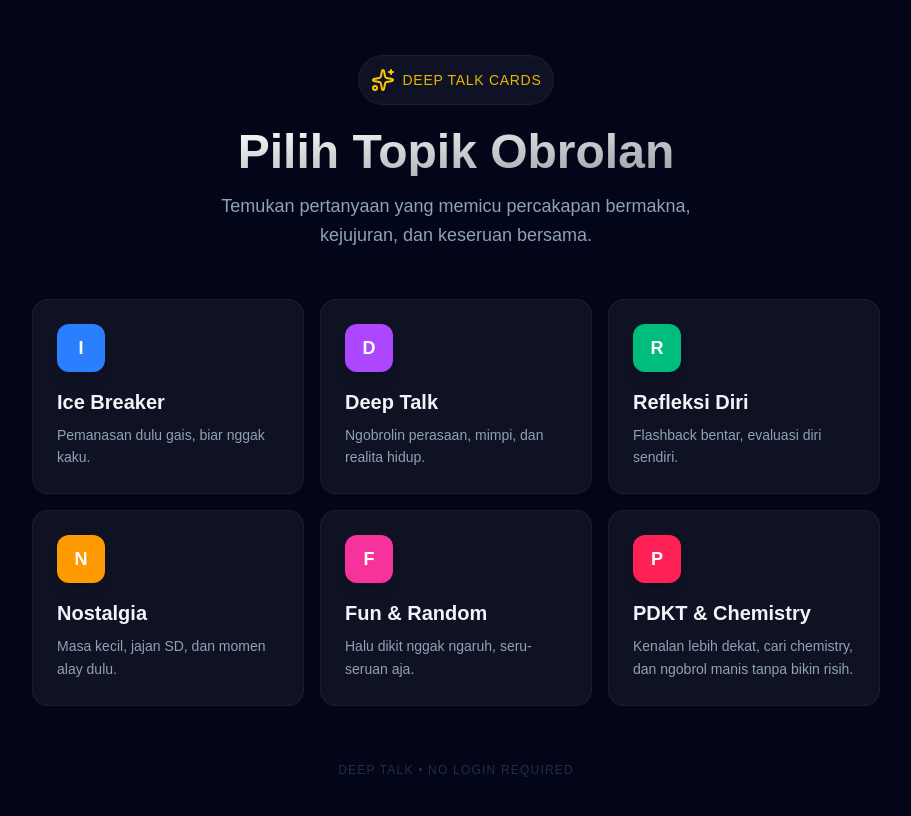
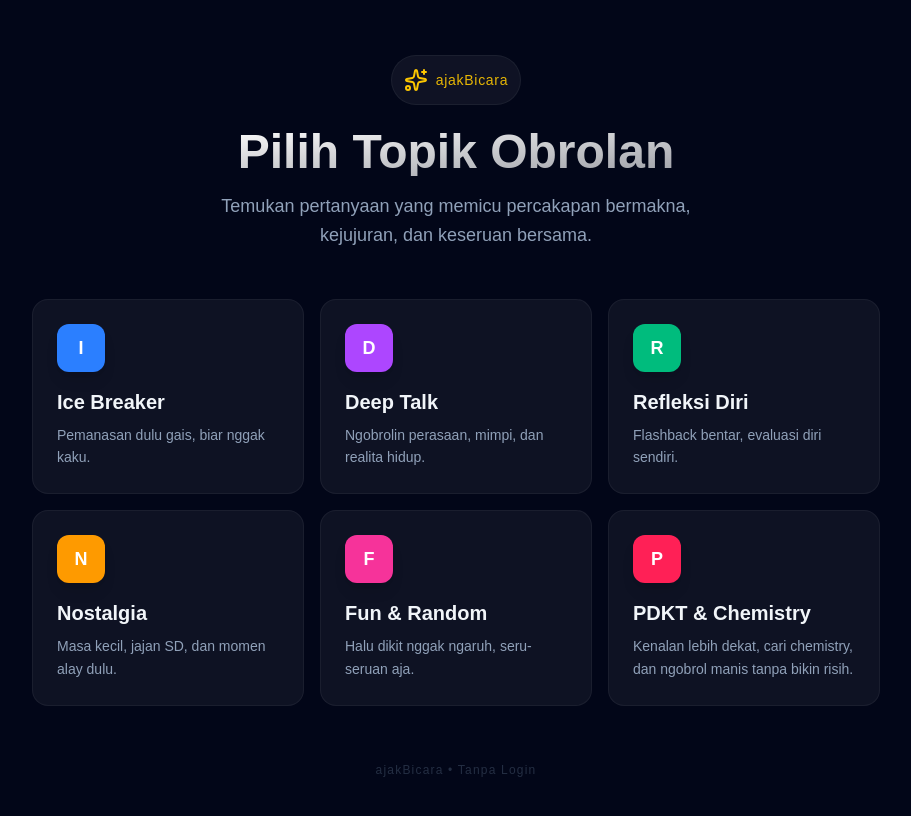
Before and after one commit to FarisIzzaturRahman/deep-talk-card, a Next.js app: page / in a window 1280 px wide. Shown: the top 816 px of the page, without its empty margins (184-1095 px from the left). Built offline with nearby package versions, Linux system fonts and the light colour scheme.

Commit message:
feat: rebrand app as ajakBicara
Align the product identity with ajakbicara.web.id and replace technical repository instructions with a player-focused game guide.

```diff
--- a/app/layout.tsx
+++ b/app/layout.tsx
@@ -2,9 +2,31 @@ import type { Metadata, Viewport } from "next";
 import { SpeedInsights } from "@vercel/speed-insights/next";
 import "./globals.css";
 
+const siteName = "ajakBicara";
+const siteDescription =
+  "Game pertanyaan untuk obrolan santai, seru-seruan, PDKT, dan percakapan yang lebih bermakna.";
+
 export const metadata: Metadata = {
-  title: "Deep Talk Cards",
-  description: "Meaningful conversations, one card at a time.",
+  metadataBase: new URL("https://ajakbicara.web.id"),
+  applicationName: siteName,
+  title: siteName,
+  description: siteDescription,
+  alternates: {
+    canonical: "/",
+  },
+  openGraph: {
+    type: "website",
+    locale: "id_ID",
+    url: "/",
+    siteName,
+    title: siteName,
+    description: siteDescription,
+  },
+  twitter: {
+    card: "summary",
+    title: siteName,
+    description: siteDescription,
+  },
 };
 
 export const viewport: Viewport = {
--- a/components/CategorySelector.tsx
+++ b/components/CategorySelector.tsx
@@ -31,7 +31,7 @@ export function CategorySelector() {
             >
                 <div className="inline-flex items-center justify-center p-3 bg-white/5 rounded-full mb-6 ring-1 ring-white/10">
                     <Sparkles className="w-6 h-6 text-yellow-400 mr-2" />
-                    <span className="text-sm font-medium tracking-wider uppercase text-yellow-400/90">Deep Talk Cards</span>
+                    <span className="text-sm font-medium tracking-wider text-yellow-400/90">ajakBicara</span>
                 </div>
                 <h1 className="text-4xl md:text-5xl font-bold mb-4 bg-gradient-to-br from-white to-white/60 bg-clip-text text-transparent">
                     Pilih Topik Obrolan
--- a/components/GameLayout.tsx
+++ b/components/GameLayout.tsx
@@ -96,8 +96,8 @@ export function GameLayout() {
                 </AnimatePresence>
             </div>
 
-            <footer className="w-full py-8 text-center text-slate-600 text-xs tracking-widest uppercase opacity-50">
-                <p>Deep Talk • No Login Required</p>
+            <footer className="w-full py-8 text-center text-slate-600 text-xs tracking-widest opacity-50">
+                <p>ajakBicara • Tanpa Login</p>
             </footer>
         </div>
     );
--- a/package.json
+++ b/package.json
@@ -1,5 +1,5 @@
 {
-  "name": "games-kartu",
+  "name": "ajakbicara",
   "version": "0.1.0",
   "private": true,
   "scripts": {
```
Also changed, not shown: 2 other files (tests, documents, lock files or other folders).
